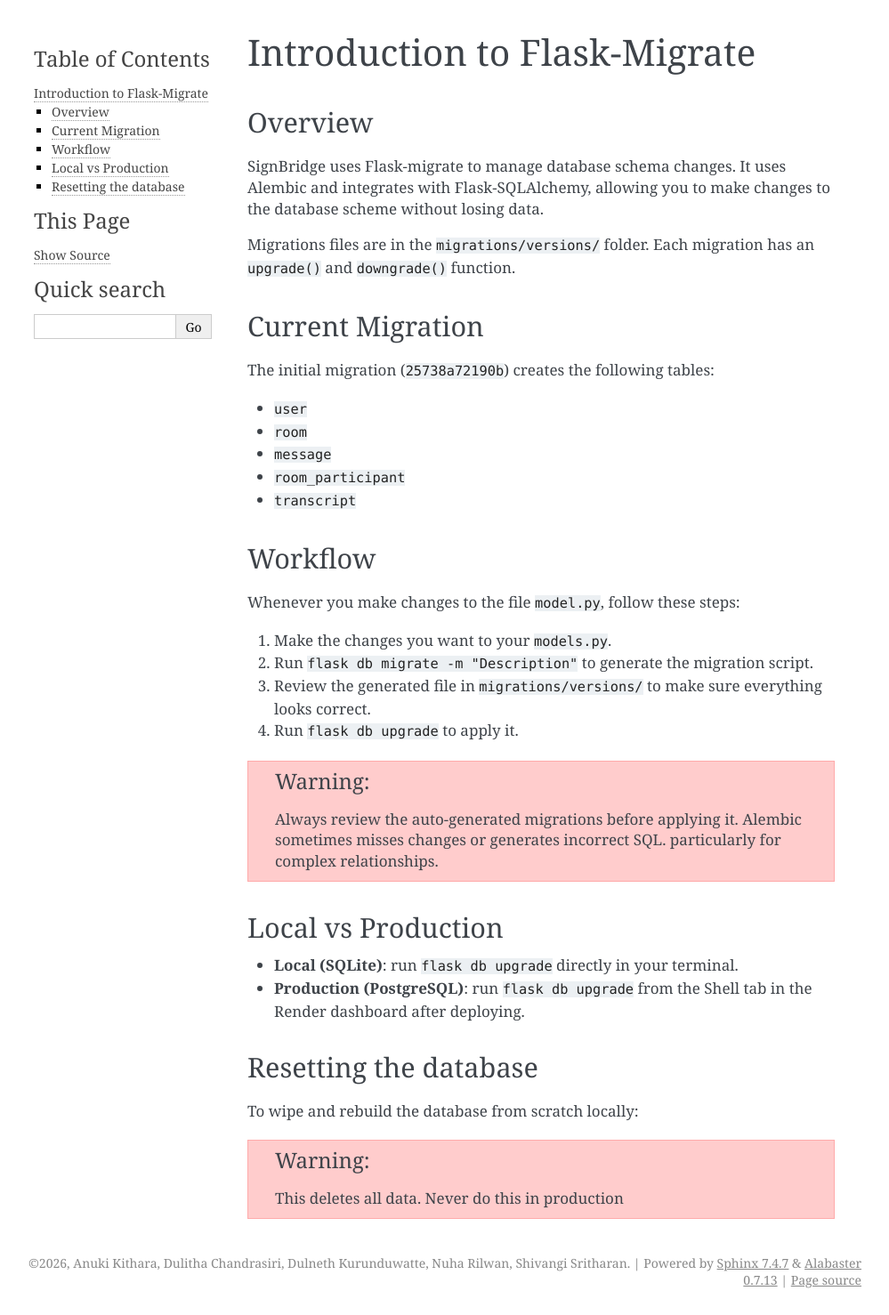
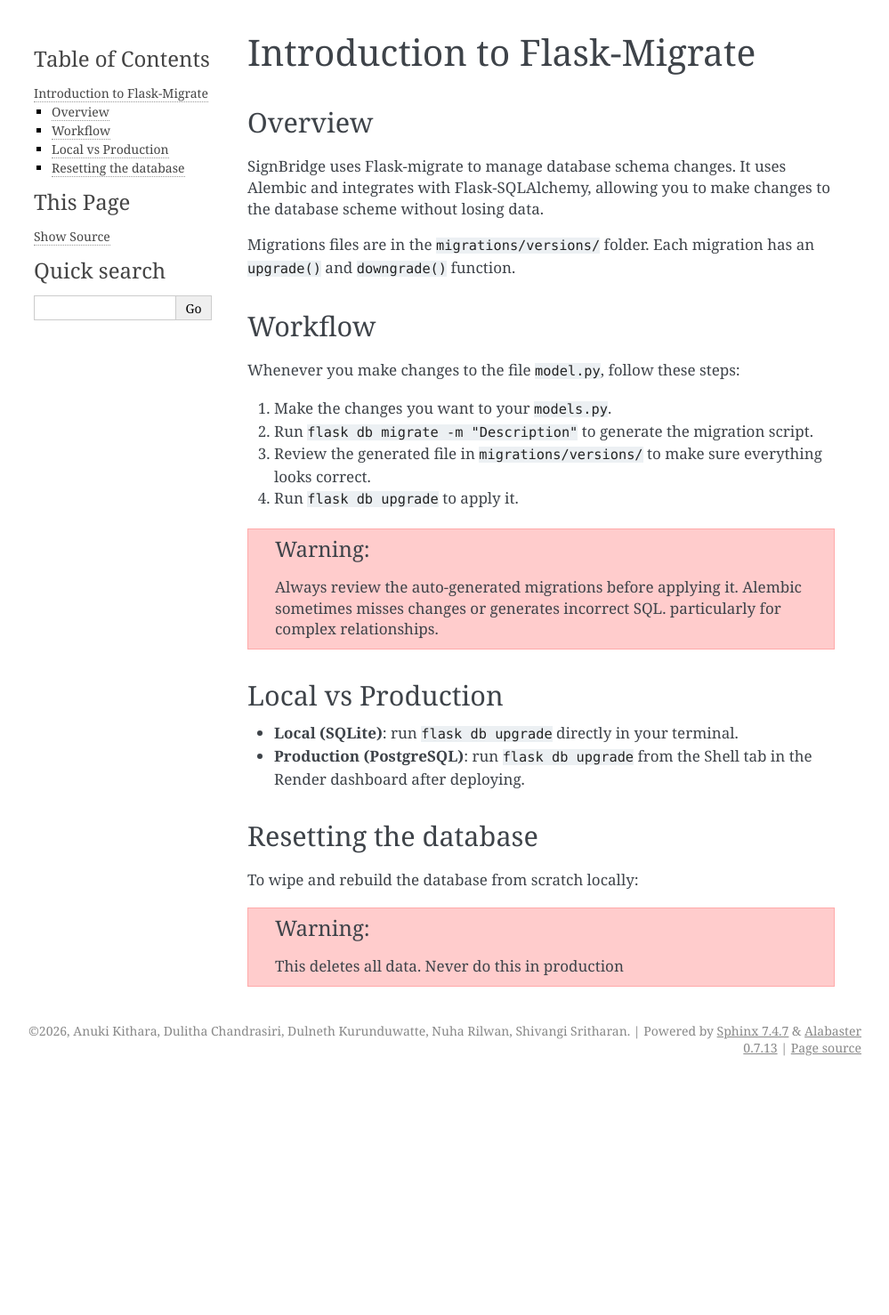
Before and after one commit to nuhaaaaaaa24/SignBridge, a Sphinx documentation site: the page built from docs/source/topics/migrations.rst, in a window 1280 px wide. Shown: the whole page at 89% size, without its empty margins (142-1141 px from the left). Built offline with Sphinx 7.4.7, drawn with Linux system fonts in a browser that asks for light colours; pages that are not in the unit, such as notebooks, are missing from menus; after the commit the page ends 1217 px from its top, so only the background shows below that.

Commit message:
Changed dev docs and added last seen

```diff
--- a/docs/source/topics/db/models.rst
+++ b/docs/source/topics/db/models.rst
@@ -2,7 +2,7 @@
 Introduction to models
 ======================
 
-* All models in SignBridge are defined in the file ``app/models.py``. They use Flask-SQLAlchemy to map Python classes to database tables.
+* All models are defined in ``models.py`` in the ``app/`` directory. They use Flask-SQLAlchemy to map Python classes to database tables.
 * The database is DBMS-agnostics, so SQLite is used for development and testing, while PostgreSQL is used in production.
 
 Models
--- a/docs/source/topics/migrations.rst
+++ b/docs/source/topics/migrations.rst
@@ -8,17 +8,6 @@
 SignBridge uses Flask-migrate to manage database schema changes. It uses Alembic and integrates with Flask-SQLAlchemy, allowing you to make changes to the database scheme without losing data.
 
 Migrations files are in the ``migrations/versions/`` folder. Each migration has an ``upgrade()`` and ``downgrade()`` function.
-
-Current Migration
-=================
-
-The initial migration (``25738a72190b``) creates the following tables:
-
-* ``user``
-* ``room``
-* ``message``
-* ``room_participant``
-* ``transcript``
 
 Workflow
 =================
```
Also changed, not shown: 2 other files.
